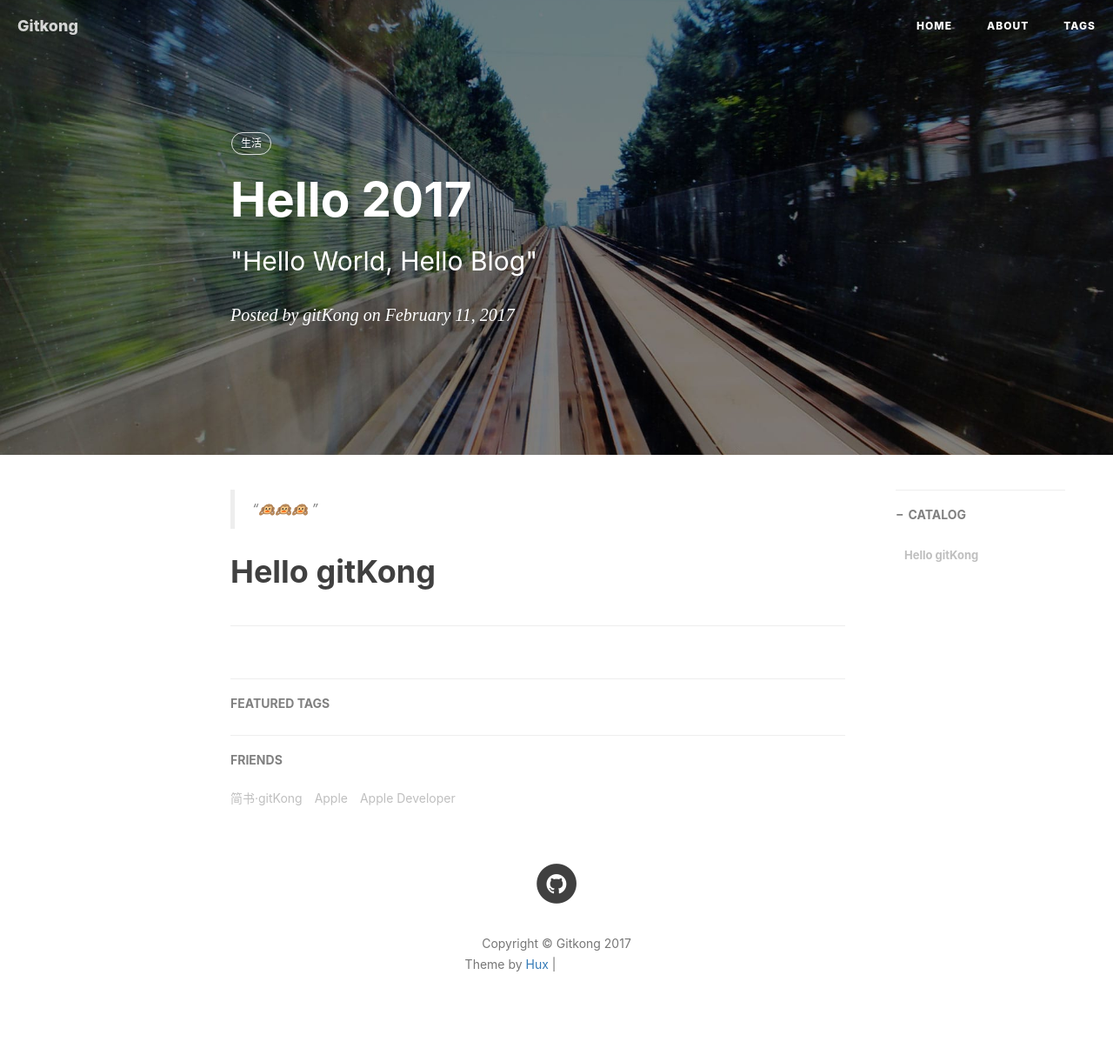
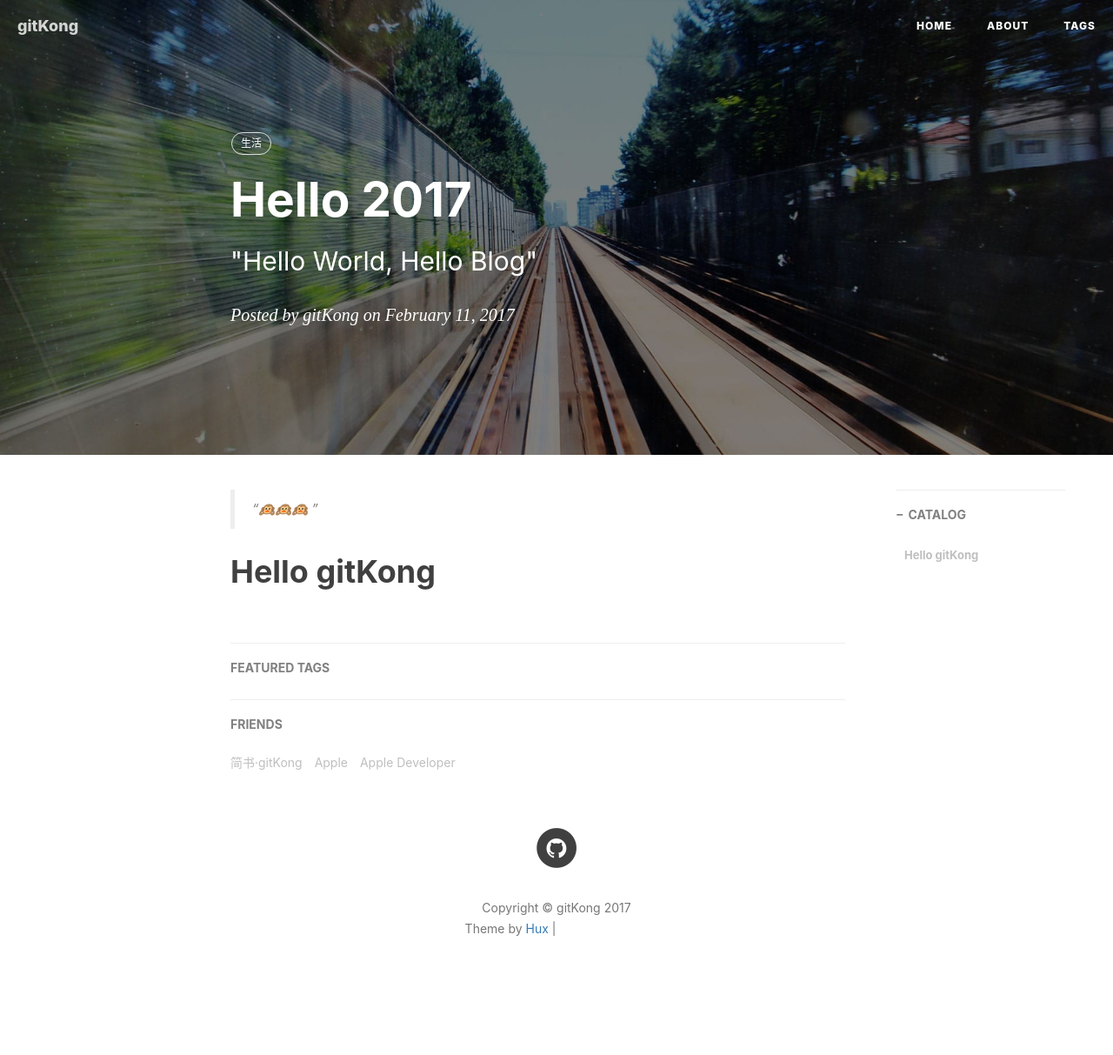
Before and after one commit to gitkong/gitkong.github.io, a Jekyll site: the page built from _posts/2017-02-04-Hello-2017.md, in a window 1280 px wide. Shown: the whole page at 87% size. Built offline with Jekyll 4.4.1, drawn with Linux system fonts in a browser that asks for light colours; nearby versions of some CDN libraries; comment, search, counter and statistics services are not loaded; after the commit the page ends 1172 px from its top, so only the background shows below that; grey boxes are pictures that could not be loaded.

```diff
--- a/_config.yml
+++ b/_config.yml
@@ -1,6 +1,6 @@
 # Site settings
-title: Gitkong
-SEOTitle: gitkong的博客 | Gitkong
+title: gitKong
+SEOTitle: gitKong的博客 | gitKong
 header-img: img/post-bg-rwd.jpg
 email: gitKong@163.com
 description: "只做对的，不做多余的"
@@ -22,7 +22,7 @@ RSS: false
 #zhihu_username:     qiubaiying
 github_username:    gitkong
 #facebook_username:  baiying.qiu.7
-jianshu_username:   gitkong
+jianshu_username:   gitKong
 #twitter_username:   qiubaiying
 
 
@@ -58,9 +58,9 @@ kramdown:
 #disqus_username: _your_disqus_short_name_
 
 # Duoshuo settings
-duoshuo_username: qiubaiying
+#duoshuo_username: qiubaiying
 # Share component is depend on Comment so we can NOT use share only.
-duoshuo_share: true                     # set to false if you want to use Comment without Sharing
+#duoshuo_share: true                     # set to false if you want to use Comment without Sharing
 
 
 
```
